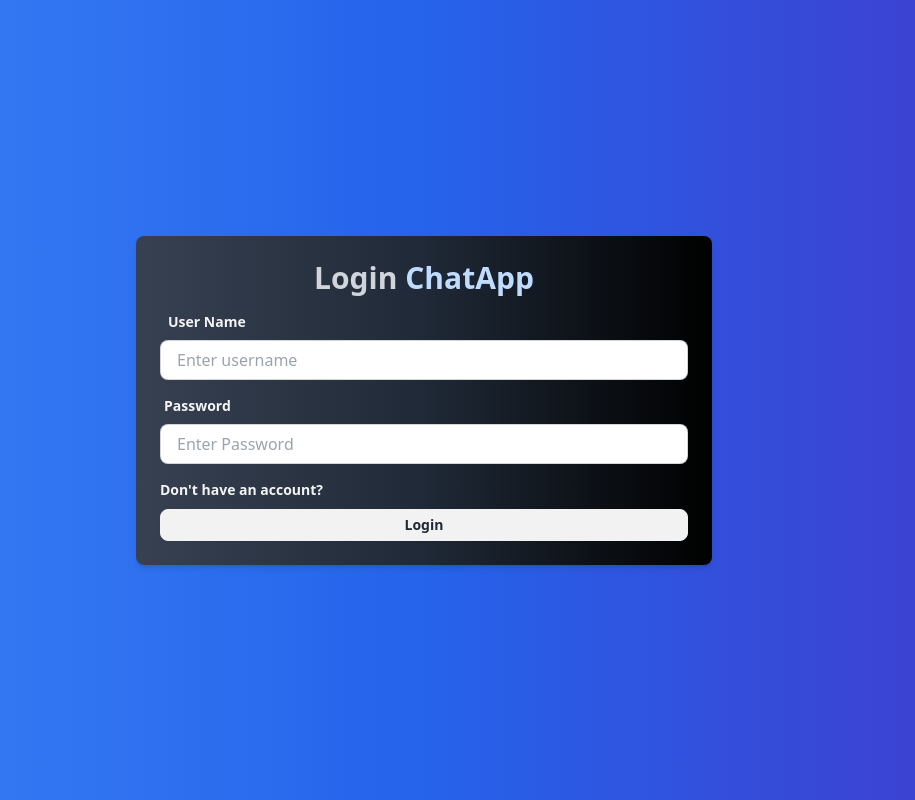
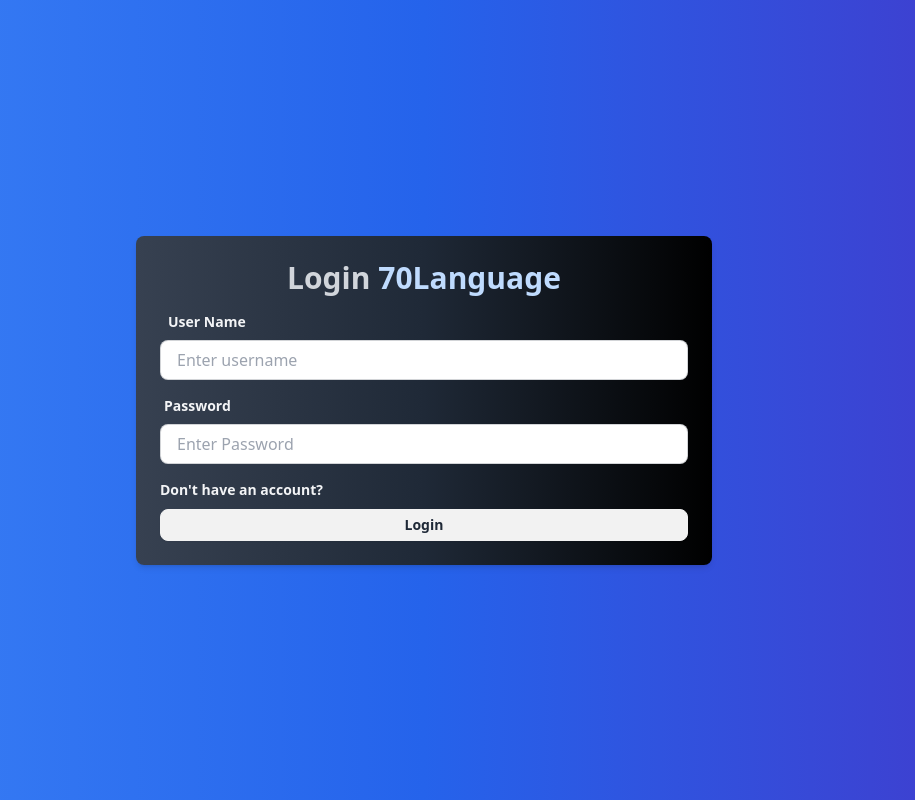
Before and after one commit to sakil470004/70loaguages.com, a React (Vite) app in the folder frontend/: page /login in a window 1280 px wide. Shown: the whole page, without its empty margins (216-1131 px from the left). Built offline with nearby package versions, Linux system fonts and the light colour scheme.

Commit message:
Changed name

```diff
--- a/frontend/src/pages/login/Login.jsx
+++ b/frontend/src/pages/login/Login.jsx
@@ -17,7 +17,7 @@ const Login = () => {
       <div className="w-full p-6 rounded-lg shadow-md bg-gray-400 bg-clip-padding backdrop-filter backdrop-blur-lg bg-opacity-0 bg-gradient-to-r from-gray-700 via-gray-800 to-black">
         <h1 className="text-3xl font-semibold text-center text-gray-300">
           Login
-          <span className="text-blue-200"> ChatApp</span>
+          <span className="text-blue-200"> 70Language</span>
         </h1>
 
         <form onSubmit={handleSubmit}>
--- a/frontend/src/pages/signup/SignUp.jsx
+++ b/frontend/src/pages/signup/SignUp.jsx
@@ -25,7 +25,7 @@ const SignUp = () => {
     <div className=" flex flex-col items-center justify-center min-w-96 my-auto max-w-xl min-h-full mx-auto">
       <div className="w-full p-6 rounded-lg shadow-md bg-gray-400 bg-clip-padding backdrop-filter backdrop-blur-lg bg-opacity-0 bg-gradient-to-r from-gray-700 via-gray-800 to-black">
         <h1 className="text-3xl font-semibold text-center text-gray-300">
-          Sign Up <span className="text-blue-200"> ChatApp</span>
+          Sign Up <span className="text-blue-200"> 70Language</span>
         </h1>
 
         <form onSubmit={handleSubmit}>
```
